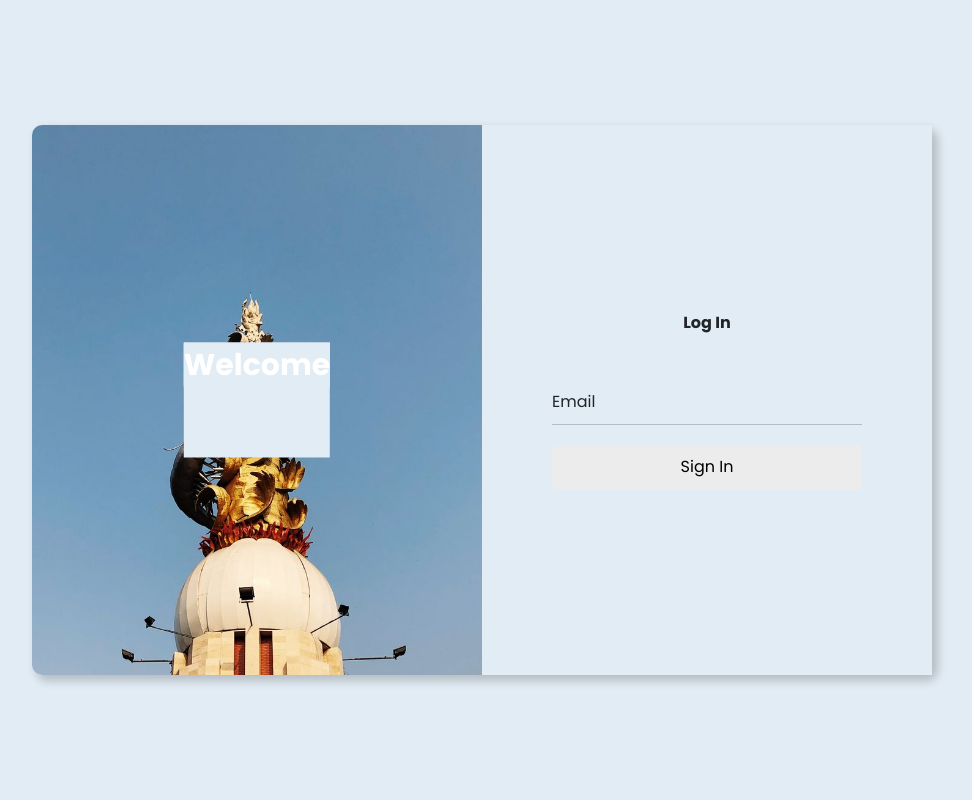
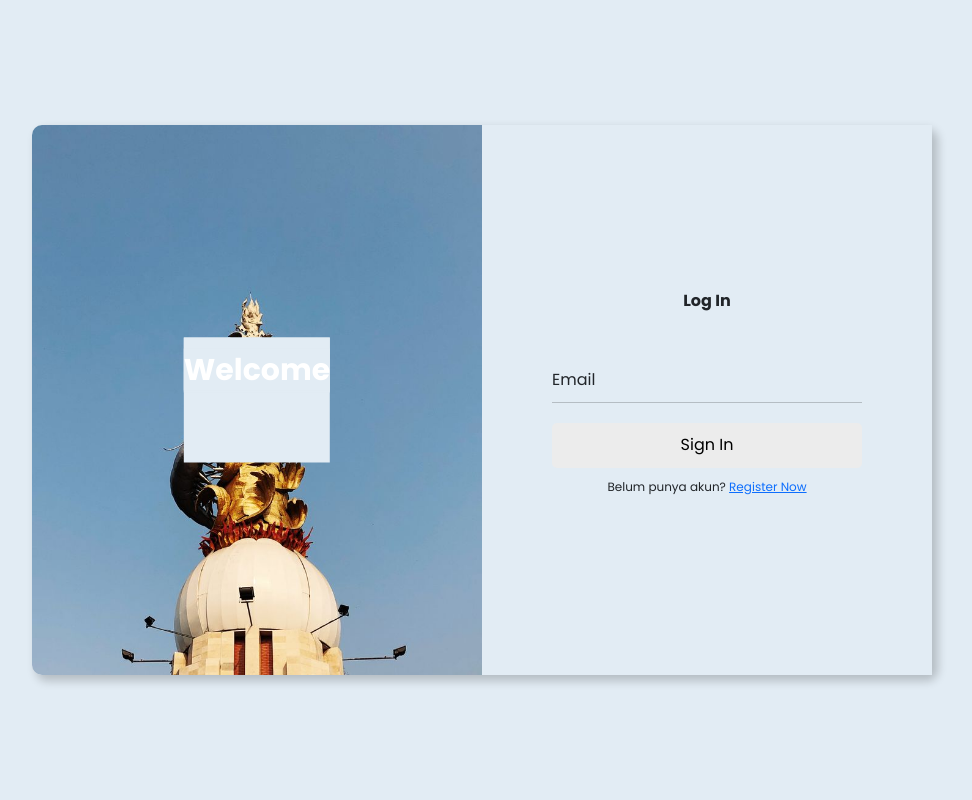
Before and after one commit to DeviDuwiSusanti/magang, a PHP site: page /login.php in a window 1280 px wide. Shown: the whole page, without its empty margins (158-1130 px from the left). Run offline with PHP 8.4, Linux system fonts and the light colour scheme.

Commit message:
edit by hevia

```diff
--- a/assets/css/login.css
+++ b/assets/css/login.css
@@ -154,6 +154,10 @@ span a:hover {
     color: #000;
 }
 
+p {
+    font-size: 10px;
+}
+
 
 @media only screen and (max-width: 768px) {
     .side-image {
--- a/login.php
+++ b/login.php
@@ -7,6 +7,13 @@
     integrity="sha384-EVSTQN3/azprG1Anm3QDgpJLIm9Nao0Yz1ztcQTwFspd3yD65VohhpuuCOmLASjC" crossorigin="anonymous">
     <!-- <link rel="stylesheet" href="css/style.css"> -->
     <link rel="stylesheet" href="assets/css/login.css">
+    <style>
+        p {
+            padding-top: 10px;
+            font-size: 12px;
+            text-align: center;
+        }
+    </style>
     <title>Login</title>
 </head>
 
@@ -31,6 +38,7 @@
                                 <input type="submit" class="submit" name="login" value="Sign In">
                             </div>
                         </form>
+                        <p>Belum punya akun? <a href="register.php">Register Now</a></p>
                     </div>
                 </div>
             </div>
```
